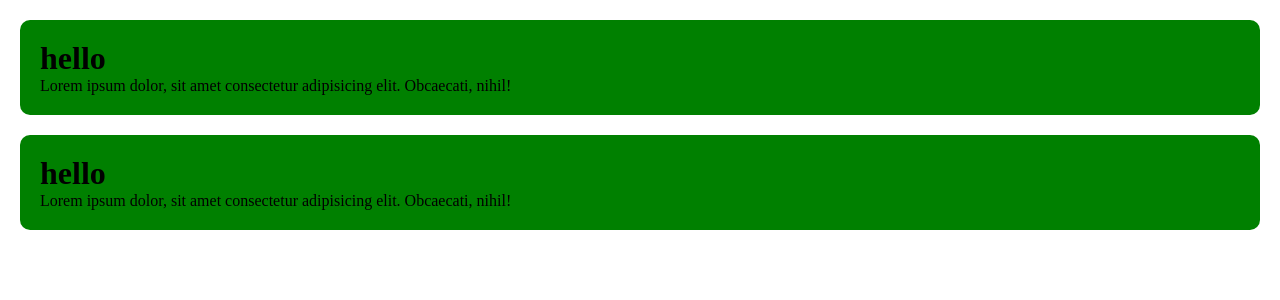
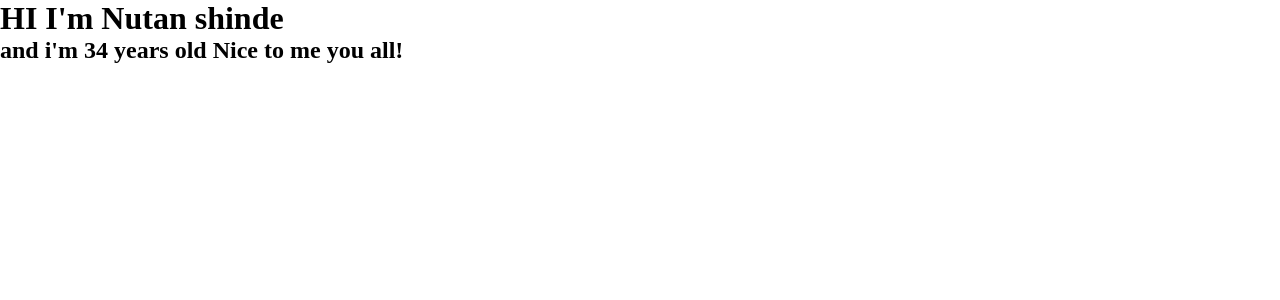
Before and after one commit to NutanShinde8926/practice-app, a React (Vite) app: page / in a window 1280 px wide. Shown: the top 300 px of the page. Built offline with nearby package versions, Linux system fonts and the light colour scheme.

Commit message:
trying to learn how to write code

```diff
--- a/src/App.jsx
+++ b/src/App.jsx
@@ -1,17 +1,13 @@
 import React from 'react'
+import Card from './components/Card'
 
 const App = () => {
+  const user = 'Nutan'
+  const age = 34
   return (
     <div>
-    <div className='card'>
-      <h1>hello</h1>
-      <p>Lorem ipsum dolor, sit amet consectetur adipisicing elit. Obcaecati, nihil!</p>
-    </div>
-    <div className='card'>
-      <h1>hello</h1>
-      <p>Lorem ipsum dolor, sit amet consectetur adipisicing elit. Obcaecati, nihil!</p>
-    </div>
-
+    <h1>HI I'm {user} shinde</h1>
+    <h2>and i'm {age} years old Nice to me you all! </h2>
     </div>
 
   )
--- /dev/null
+++ b/src/components/Card.jsx
@@ -0,0 +1,6 @@
+function Card () {
+return (
+    <h1>hello there</h1>
+)
+}
+export default Card
```
